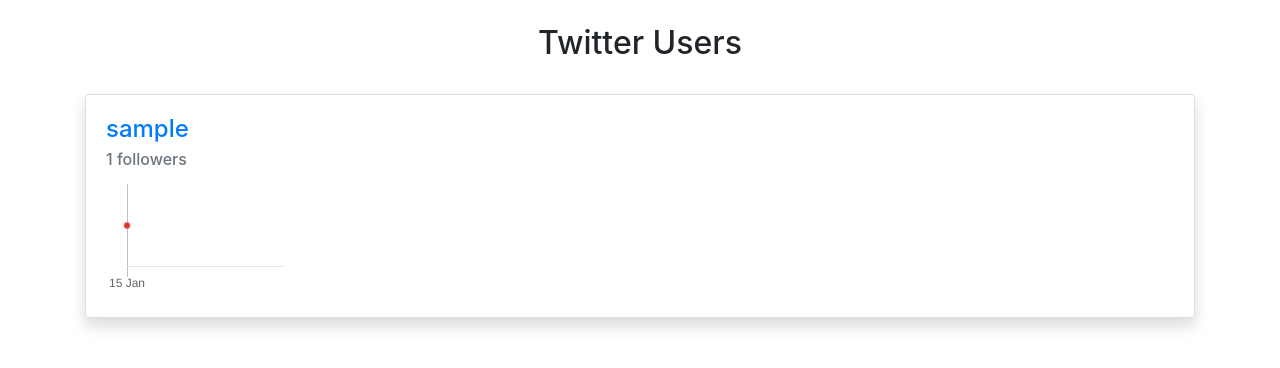
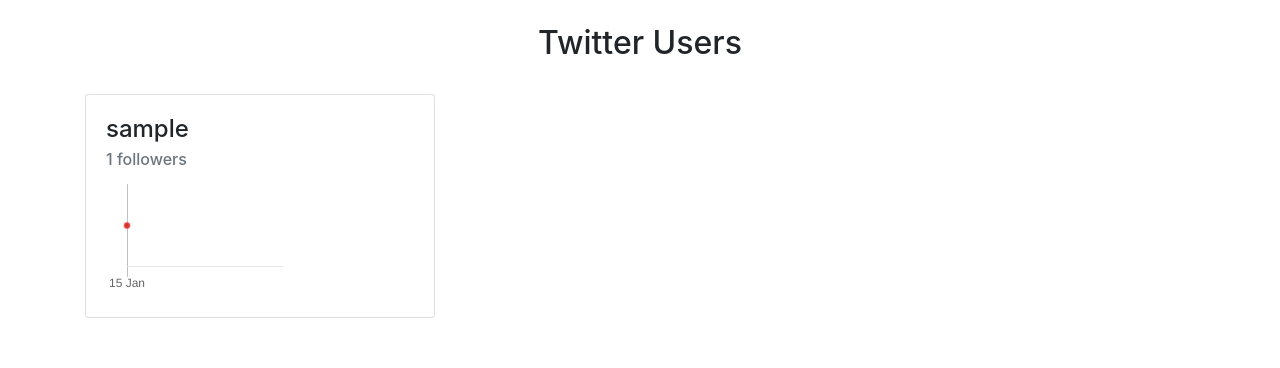
Before and after one commit to tropiano/twitter_report, a Django app: page /users/ in a window 1280 px wide. Shown: the top 368 px of the page. Run offline with Django 3.2, Linux system fonts and the light colour scheme; tables that the repository leaves empty hold one stand-in row (values such as "Sample post"); some libraries are stand-ins or nearby versions; some web fonts are replaced.

Commit message:
finally managed to align the cards in a 3 columns grid

```diff
--- a/report/templates/report/twitter_user_list.html
+++ b/report/templates/report/twitter_user_list.html
@@ -3,11 +3,12 @@
   <br />
   <h2 class="text-center">Twitter Users</h2>
   <br />
-  <div class="card-deck">
+  <div class="row row-cols-1 row-cols-md-3">
     {% for usr in object_list %}
-    <div class="card shadow">
+    <div class="col mb-4">
+      <div class="card">
         <div class="card-body">
-        <a href="{% url 'user_stats' usr.pk %}">
+          <a href="{% url 'user_stats' usr.pk %}"></a>
           <h4 class="card-title">{{ usr.user_name }}</h4>
           <h6 class="card-subtitle mb-2 text-muted">
             {{ usr.twitter_user_stats_set.last.followers }} followers
@@ -20,6 +21,7 @@
           </div>
         </div>
       </div>
+    </div>
     {% endfor %}
   </div>
 </div>
@@ -28,8 +30,8 @@
   data = []
   labels = []
   var top5 = document.getElementById("line-chart-{{usr.user_name}}").getContext("2d");
-  {% for stat in usr.twitter_user_stats_set.all|dictsortreversed:"timestamp"|slice:"7" reversed%}
-    data.push({{stat.followers}})
+  {% for stat in usr.twitter_user_stats_set.all|dictsortreversed:"timestamp"|slice:"7" reversed %}
+  data.push({{ stat.followers }})
   labels.push("{{stat.timestamp|date:"d M"}}")
   {% endfor %}
   console.log(data)
@@ -61,7 +63,7 @@
           {
             ticks: {
               beginAtZero: false,
-              callback: function(value, index, values) {
+              callback: function (value, index, values) {
                 return '';
               },
             },
```
Lines whose indentation alone changed are shown as unchanged.
